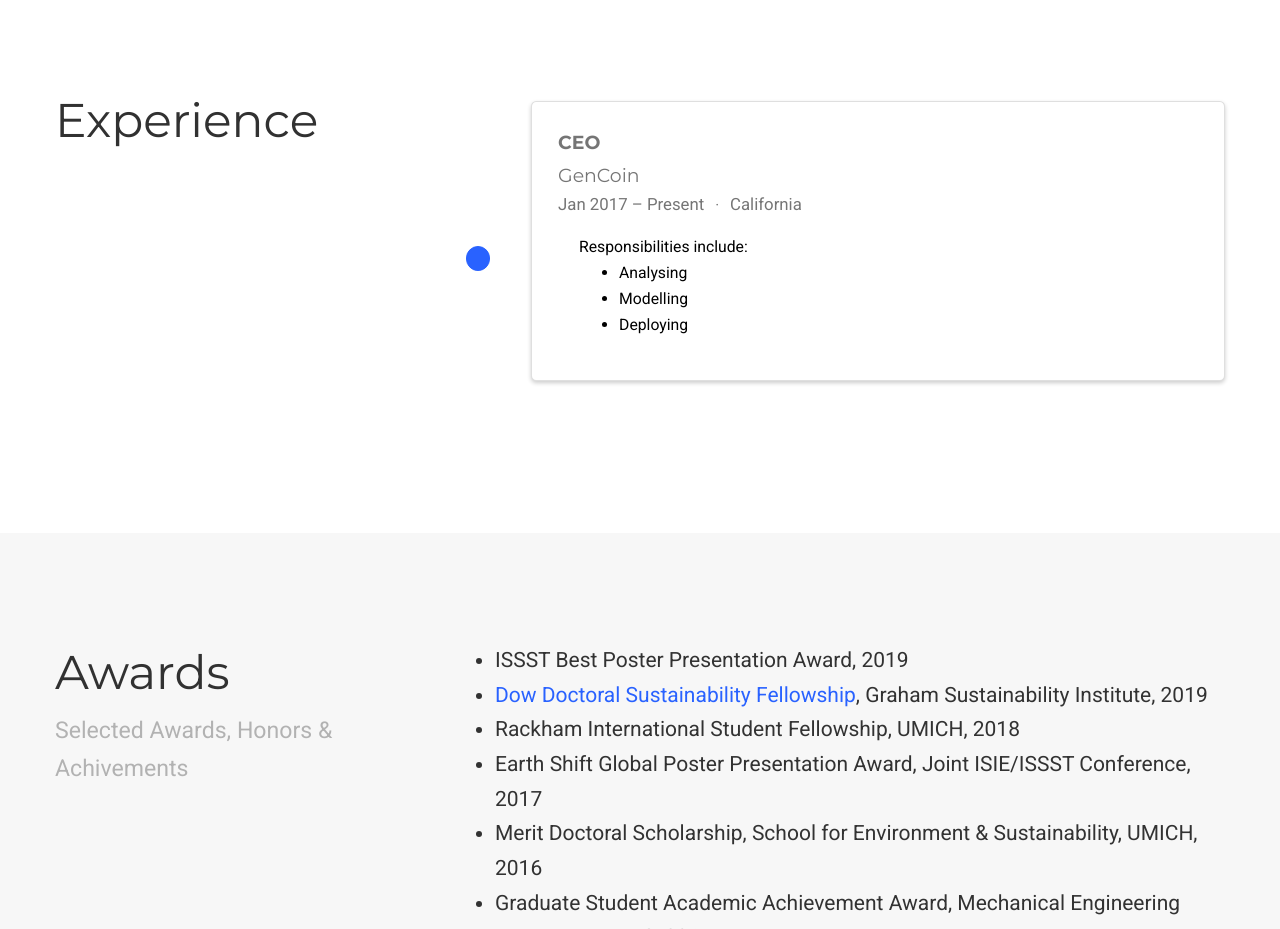
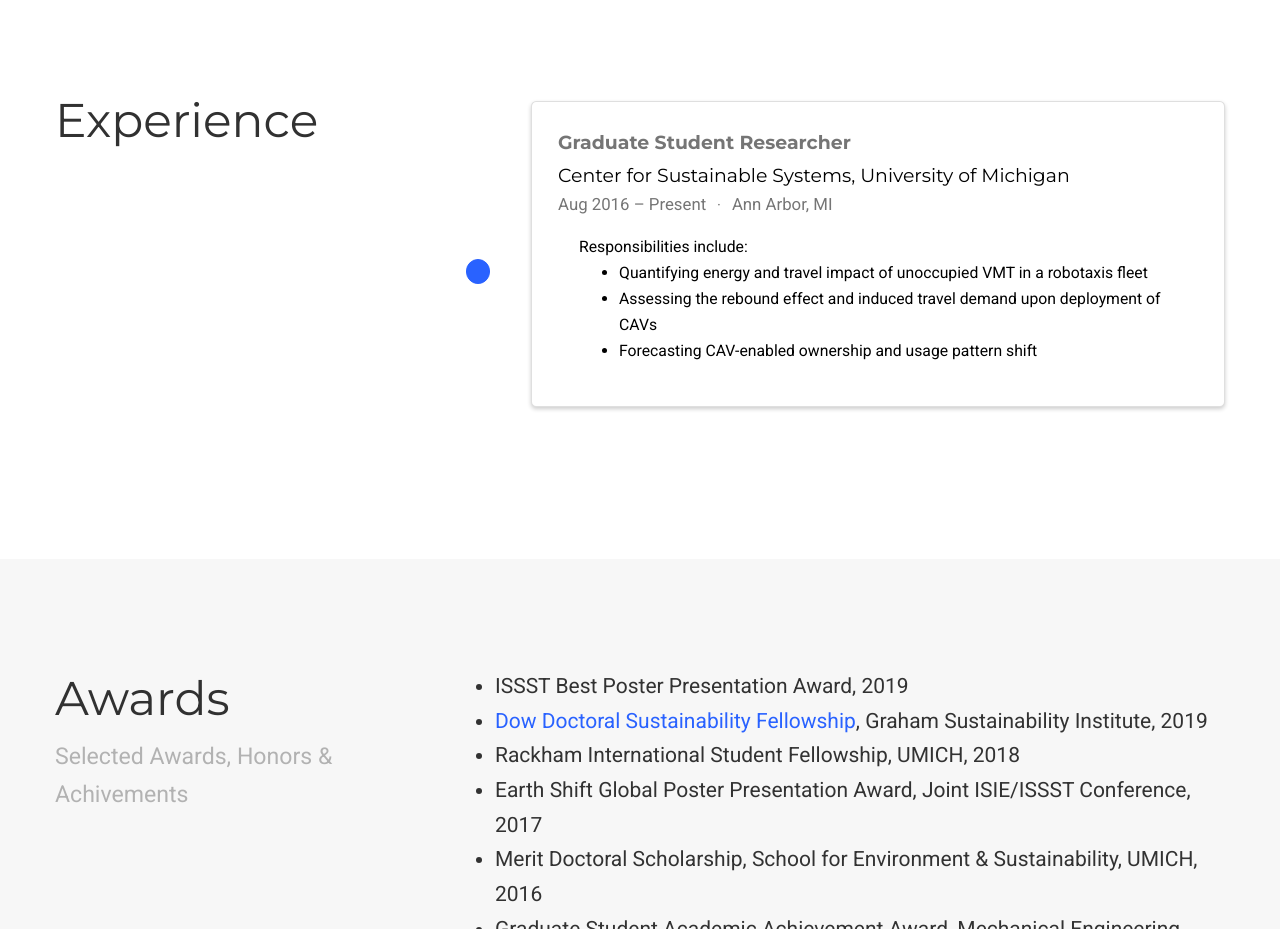
Before and after one commit to taiebat/taiebat.github.io, a plain HTML site: page index.html in a window 1280 px wide. Shown: the part 1840-2769 px from the top of the page. Drawn offline with nearby package versions, Linux system fonts and the light colour scheme; some icons are missing.

Commit message:
rebuilding site Mon Dec 23 12:46:56 EST 2019

```diff
--- a/index.html
+++ b/index.html
@@ -773,23 +773,23 @@ My research broadly focuses on leveraging these mobility modes to improve transp
       <div class="col py-2">
         <div class="card">
           <div class="card-body">
-            <h4 class="card-title exp-title text-muted mt-0 mb-1">CEO</h4>
-            <h4 class="card-title exp-company text-muted my-0">GenCoin</h4>
+            <h4 class="card-title exp-title text-muted mt-0 mb-1">Graduate Student Researcher</h4>
+            <h4 class="card-title exp-company text-muted my-0"><a href="http://css.umich.edu/" target="_blank" rel="noopener">Center for Sustainable Systems, University of Michigan</a></h4>
             <div class="text-muted exp-meta">
-              Jan 2017 –
+              Aug 2016 –
 
                 Present
 
 
                 <span class="middot-divider"></span>
-                <span>California</span>
+                <span>Ann Arbor, MI</span>
 
             </div>
             <div class="card-text">Responsibilities include:</p>
 <ul>
-<li>Analysing</li>
-<li>Modelling</li>
-<li>Deploying</li>
+<li>Quantifying energy and travel impact of unoccupied VMT in a robotaxis fleet</li>
+<li>Assessing the rebound effect and induced travel demand upon deployment of CAVs</li>
+<li>Forecasting CAV-enabled ownership and usage pattern shift</li>
 </ul></div>
           </div>
         </div>
```
